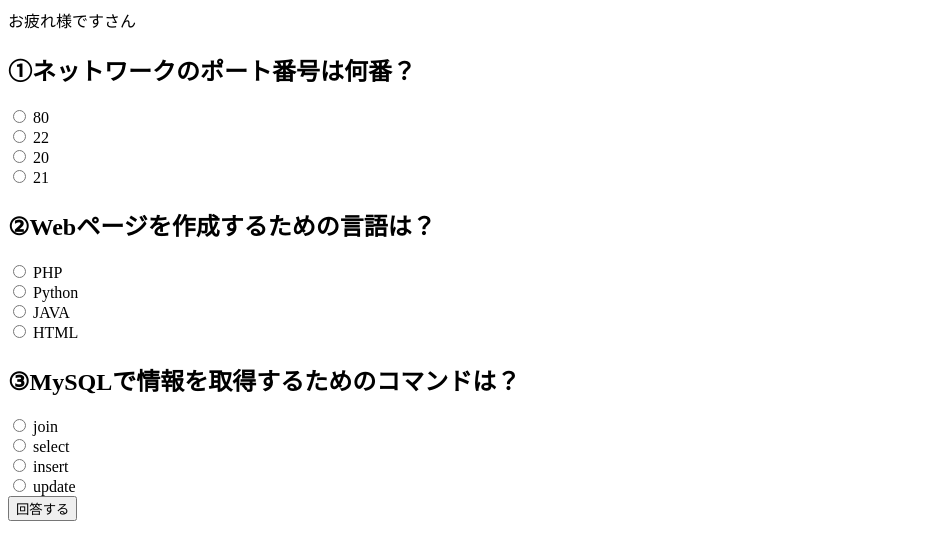
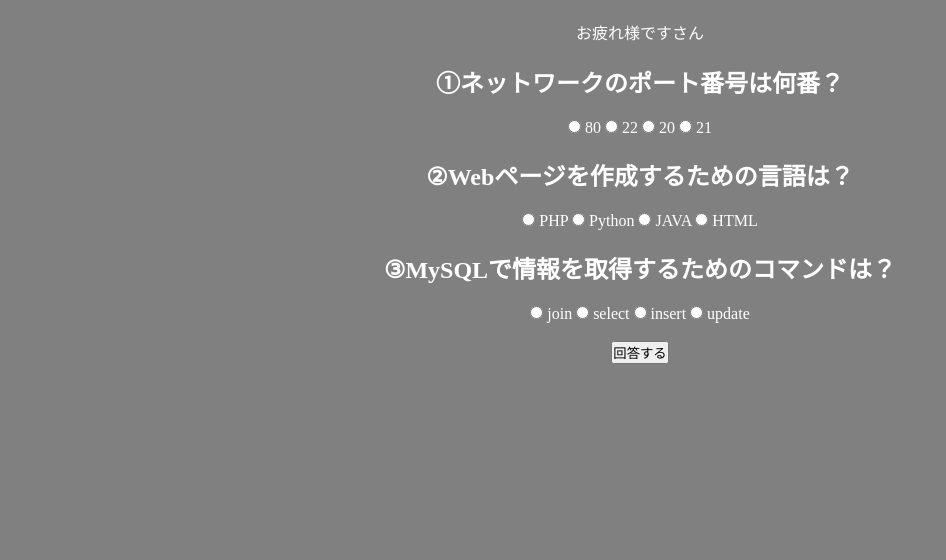
Before and after one commit to 19841985ykram/curriculum2, a PHP site: page /question.php in a window 1280 px wide. Shown: the top 560 px of the page, without its empty margins (0-946 px from the left). Run offline with PHP 8.4, Linux system fonts and the light colour scheme; data that the repository does not hold is empty.

Commit message:
PHP初級チェックリスト
提出用１回目です。

```diff
--- a/3-4/question.php
+++ b/3-4/question.php
@@ -1,3 +1,4 @@
+<link rel="stylesheet" href="style.css">
 <?php
 //POST送信で送られてきた名前を受け取って変数を作成
 $my_name = $_POST['my_name'];
@@ -7,8 +8,6 @@ $q1 = ["80","22","20","21"];
 $q2 = ["PHP","Python","JAVA","HTML"];
 $q3 = ["join","select","insert","update"];
 //② ①で作成した、配列から正解の選択肢の変数を作成してください
-// 🟡「正解の選択肢の変数」を作成するという目的が分からない？
-// 🟡下記の変数であっているのか？ 配列ではダメなのか？ $answer = ["80","HTML","select"];
 $q1_a = "80";
 $q2_a = "HTML";
 $q3_a = "select";
@@ -20,23 +19,23 @@ $q3_a = "select";
 <h2>①ネットワークのポート番号は何番？</h2>
 <!--③ 問題のradioボタンを「foreach」を使って作成する-->
 <?php foreach($q1 as $value) { ?>
-    <input type="radio" name="q1" value="<?php echo $value; ?>" /> <?php echo $value; ?><br>
+    <input type="radio" name="q1" value="<?php echo $value; ?>" /> <?php echo $value; ?>
 <?php } ?>
 <h2>②Webページを作成するための言語は？</h2>
 <!--③ 問題のradioボタンを「foreach」を使って作成する-->
 <?php foreach($q2 as $value) { ?>
-    <input type="radio" name="q2" value="<?php echo $value; ?>" /> <?php echo $value; ?><br>
+    <input type="radio" name="q2" value="<?php echo $value; ?>" /> <?php echo $value; ?>
 <?php } ?>
 <h2>③MySQLで情報を取得するためのコマンドは？</h2>
 <!--③ 問題のradioボタンを「foreach」を使って作成する-->
 <?php foreach($q3 as $value) { ?>
-    <input type="radio" name="q3" value="<?php echo $value; ?>" /> <?php echo $value; ?><br>
-<?php } ?>
-<!--問題の正解の変数と名前の変数を[answer.php]に送る-->
-<input type="hidden" name="my_name" value="<?php echo $my_name;?>"/>
-<!-- 🟡「問題の正解の変数」を送るという処理は下記の記述であっているのか？ -->
-<input type="hidden" name="80" value="<?php echo $q1_a;?>"/>
-<input type="hidden" name="HTML" value="<?php echo $q2_a;?>"/>
-<input type="hidden" name="select" value="<?php echo $q3_a;?>"/>
-<input type="submit" value="回答する" />
+    <input type="radio" name="q3" value="<?php echo $value; ?>" /> <?php echo $value; ?>
+<?php } ?><br>
+<!-- 名前の変数を[answer.php]に送る -->
+<input type="hidden" name="my_name" value="<?php echo $my_name;?>"/><br>
+<!-- 問題の正解の変数を[answer.php]に送る -->
+<input type="hidden" name="q1_a" value="<?php echo $q1_a;?>"/>
+<input type="hidden" name="q2_a" value="<?php echo $q2_a;?>"/>
+<input type="hidden" name="q3_a" value="<?php echo $q3_a;?>"/>
+<input type="submit" value="回答する"/>
 </form>
--- a/3-4/style.css
+++ b/3-4/style.css
@@ -7,6 +7,35 @@ body {
   background-color: #808080;
 }
 
+/* index.htmlのcss */
 h1 {
   color: #ffffff;
+  font-family: serif;
+  text-align: center;
+  border-bottom: 3px solid #ffffff;
+  margin-top: 130px;
+  margin-bottom: 70px;
 }
+
+/* question.php.のcss */
+form {
+  color: #ffffff;
+  text-align: center;
+}
+
+h2 {
+  color: #ffffff;
+  font-family: serif;
+  text-align: center;
+  margin-top: 20px;
+  margin-bottom: 20px;
+}
+
+/* answer.phpのcss */
+p {
+  color: #ffffff;
+  font-family: serif;
+  text-align: center;
+  margin-top: 20px;
+  margin-bottom: 10px;
+}
```
Also changed, not shown: 3-4/answer.php (+22 -14 lines).
